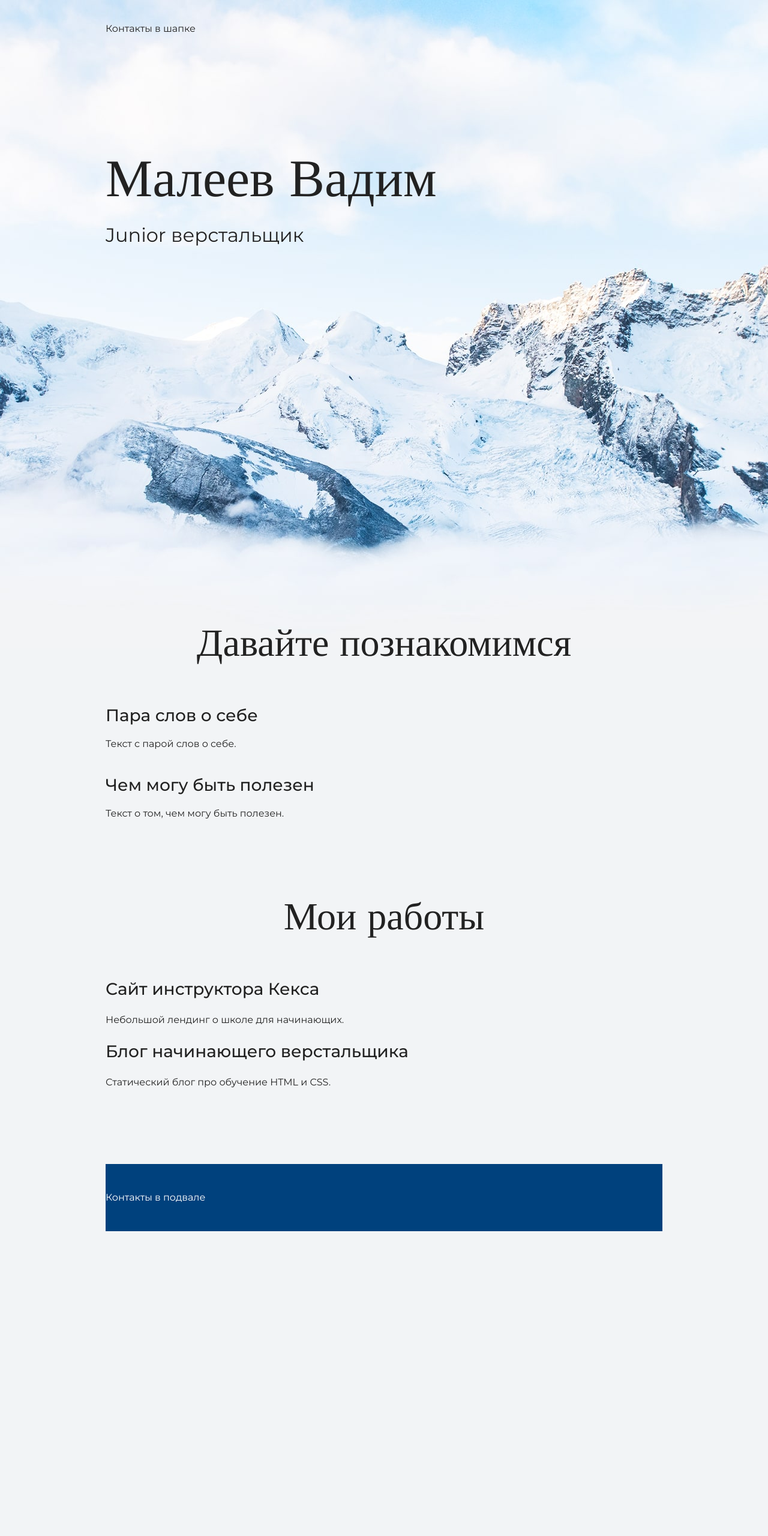
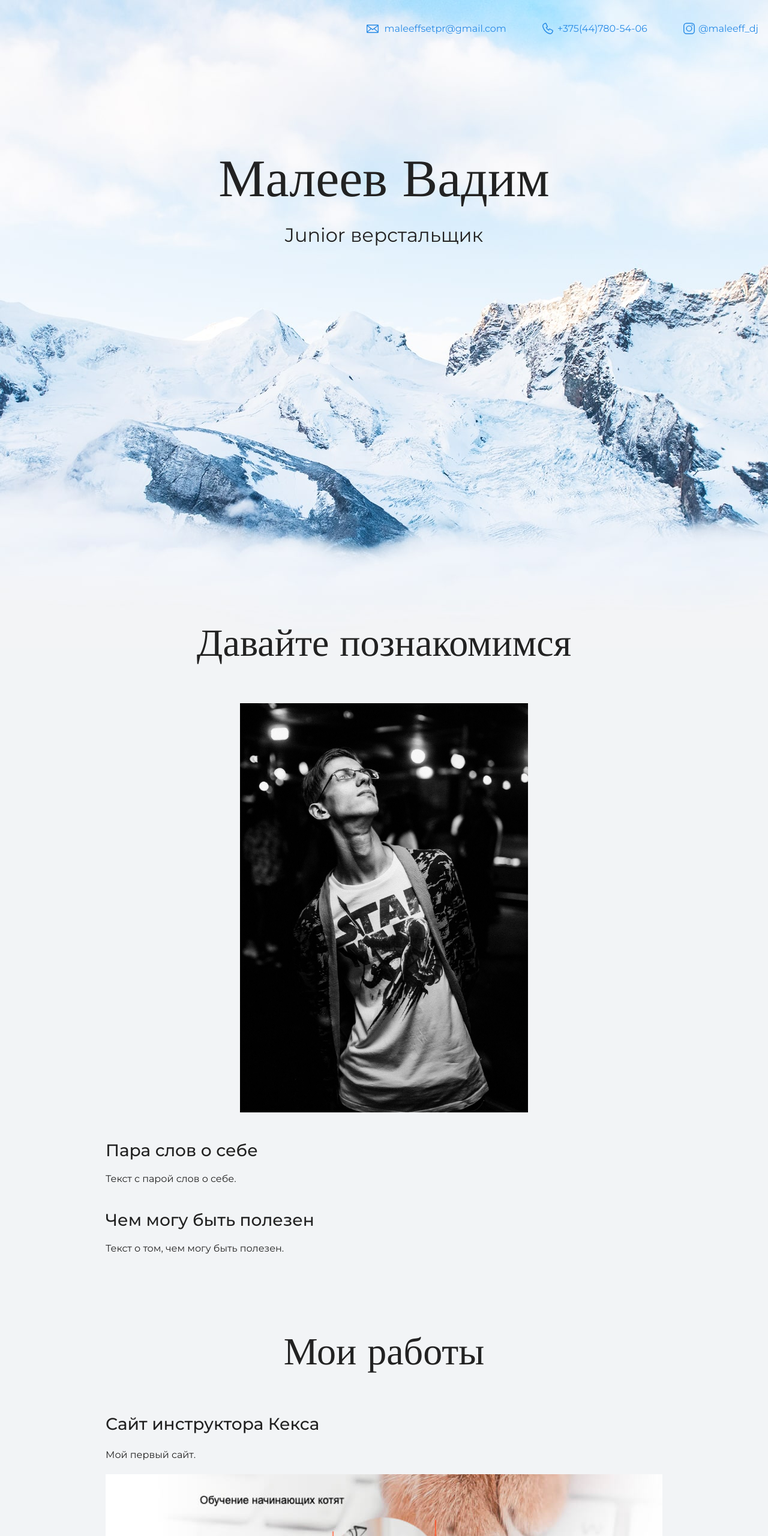
Before and after one commit to maleeffsetpr/my-site, a plain HTML site: page index.html in a window 1280 px wide. Shown: the top 2560 px of the page at 60% size. Before the commit the page ends 2052 px from the top, so only its background shows below. Drawn offline with nearby package versions, Linux system fonts and the light colour scheme.

Commit message:
+ссылки +изобр +правки текста

```diff
--- a/index.html
+++ b/index.html
@@ -8,41 +8,63 @@
   </head>
 
   <body>
-    <div class="container">
+
     <header class="page-header">
-
-      Контакты в шапке
+      <div class="container">
+      <a class="header-email"
+      href="mailto:maleeffsetpr@gmail.com">maleeffsetpr@gmail.com</a>
+    <a class="header-phone" href="tel:+375447805406">+375(44)780-54-06</a>
+    <a class="header-inst" href="https://www.instagram.com/maleeff_dj/?hl=ru">@maleeff_dj</a>
+    </div>
     </header>
 
     <section class="hero-image">
+      <div class="container">
       <h1 class="heading">Малеев Вадим</h1>
       <p>Junior верстальщик</p>
+    </div>
     </section>
 
     <section class="intro">
+      <div class="container">
       <h2 class="subheading">Давайте познакомимся</h2>
+      <figure class="user-image">
+        <img src="files/user.jpg" width="480"  alt="Малеев Вадим (фото)">
+      </figure>
       <h3>Пара слов о себе</h3>
       <p>Текст с парой слов о себе.</p>
       <h3>Чем могу быть полезен</h3>
       <p>Текст о том, чем могу быть полезен.</p>
+    </div>
     </section>
 
     <section class="portfolio">
+      <div class="container">
       <h2 class="subheading">Мои работы</h2>
+      <h3>Сайт инструктора Кекса</h3>
+      <p>Мой первый сайт.</p>
+        <figure class="project-image">
+          <img src="files/project.jpg" width="928" height="536" alt="Cайт инструктора Кекса">
+        </figure>
 
-      <h3>Сайт инструктора Кекса</h3>
-      <p>Небольшой лендинг о школе для начинающих.</p>
+
+
+      <a class="button" href="source/project/index.html">Открыть страницу</a>
 
       <h3>Блог начинающего верстальщика</h3>
       <p>Статический блог про обучение HTML и CSS.</p>
+    </div>
     </section>
 
 
     <footer class="page-footer">
-      Контакты в подвале
-
+      <div class="container">
+       <a class="footer-email"
+      href="mailto:maleeffsetpr@gmail.com">maleeffsetpr@gmail.com</a>
+       <a class="footer-phone" href="tel:+375447805406">+375(44)780-54-06</a>
+       <a class="footer-inst" href="https://www.instagram.com/maleeff_dj/?hl=ru">@maleeff_dj</a>
+      </div>
     </footer>
-  </div>
 
   </body>
 </html>
```
